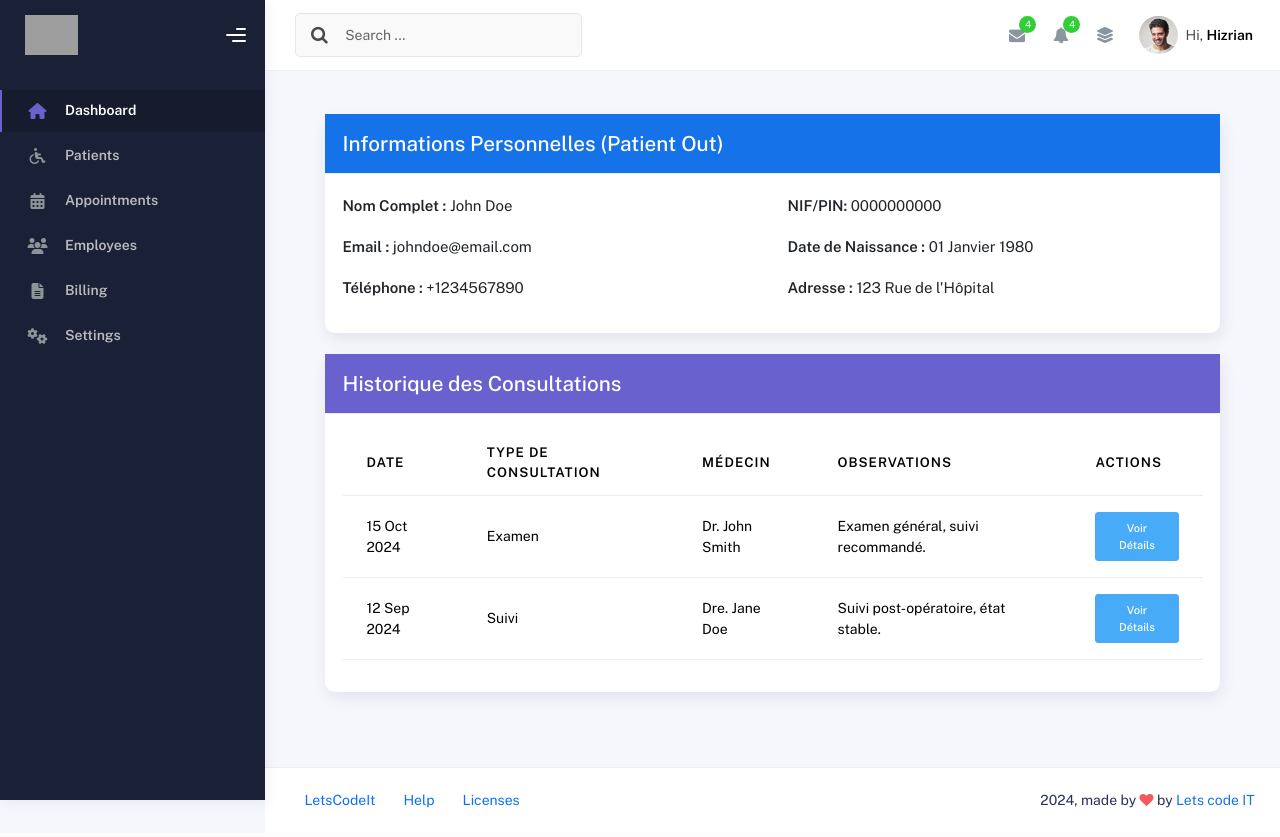
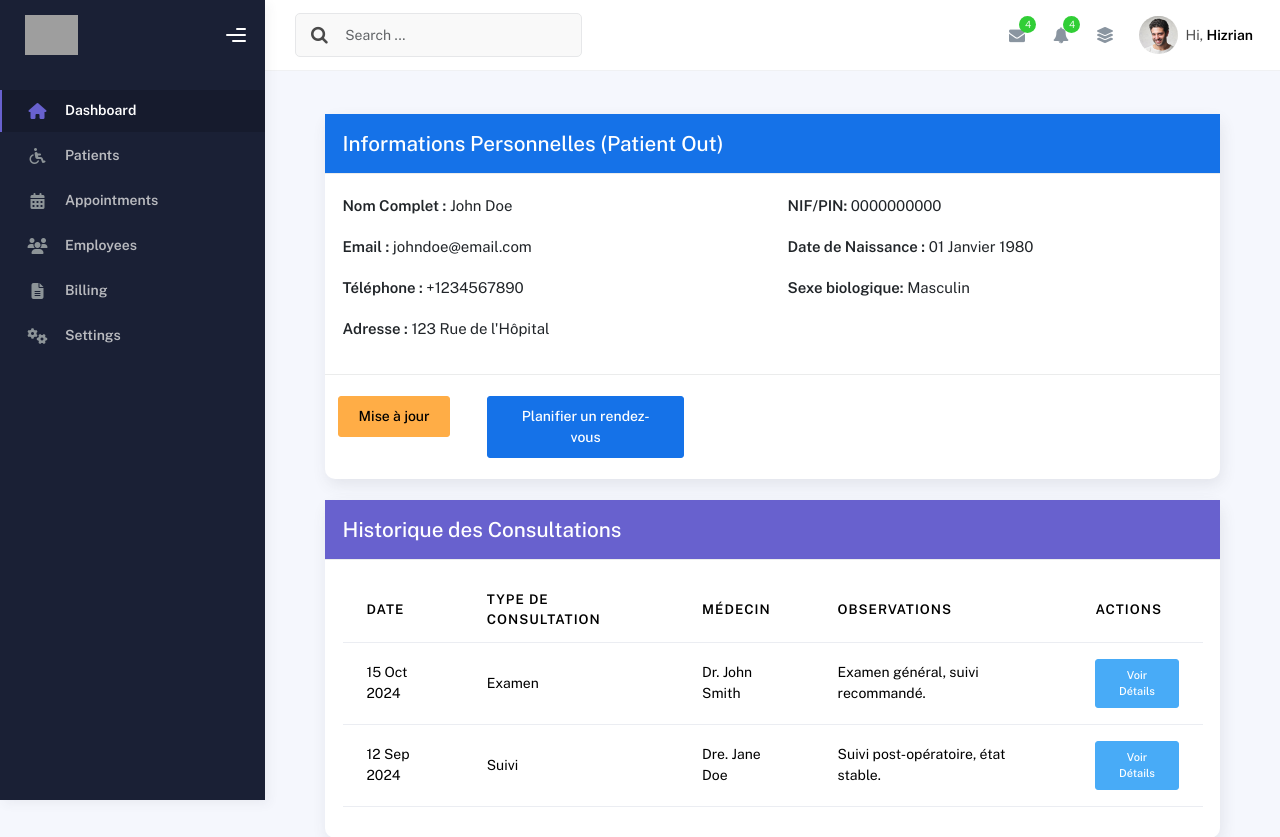
Before and after one commit to LetsCodeItV1/HospitalManagement, a Django app: page /reception/detail_patient in a window 1280 px wide. Shown: the top 837 px of the page. Before the commit the page ends 808 px from the top, so only its background shows below. Run offline with Django 5.2, Linux system fonts and the light colour scheme; some libraries are stand-ins or nearby versions; grey boxes are pictures that could not be loaded.

Commit message:
- Création de la page d'affichage des détails d'un patient - Creation du popup(modal) pour afficher les détails d'une consultation
Signed-off-by: Ralphy89 <43939986+ralphy89@users.noreply.github.com>

```diff
--- a/HospitalManagement/reception/templates/GestionPatients/detail_patient.html
+++ b/HospitalManagement/reception/templates/GestionPatients/detail_patient.html
@@ -20,11 +20,23 @@
                         <p><strong>Nom Complet :</strong> John Doe</p>
                         <p><strong>Email :</strong> johndoe@email.com</p>
                         <p><strong>Téléphone :</strong> +1234567890</p>
+                        <p><strong>Adresse :</strong> 123 Rue de l'Hôpital</p>
                     </div>
                     <div class="col-md-6">
                         <p><strong>NIF/PIN: </strong> 0000000000</p>
                         <p><strong>Date de Naissance :</strong> 01 Janvier 1980</p>
-                        <p><strong>Adresse :</strong> 123 Rue de l'Hôpital</p>
+                        <p><strong>Sexe biologique:</strong> Masculin</p>
+                    </div>
+
+                </div>
+            </div>
+            <div class="card-footer">
+                <div class="row">
+                    <div class="col-md-2 p-3">
+                        <a href="#" class="btn btn-warning">Mise à jour</a>
+                    </div>
+                    <div class="col-md-3 p-3">
+                        <a href="#" class="btn btn-primary">Planifier un rendez-vous</a>
                     </div>
                 </div>
             </div>
--- a/HospitalManagement/reception/templates/GestionPatients/patient_out.html
+++ b/HospitalManagement/reception/templates/GestionPatients/patient_out.html
@@ -77,6 +77,7 @@
                                             <i class="fa fa-external-link"></i>
                                         </button>
                                     </a>
+
                                     <button style="font-size: 25px" type="button" data-bs-toggle="tooltip"
                                             title="Télécharger le dossier" class="btn btn-link btn-danger">
                                         <i class="fa fa-file-pdf"></i>
--- a/HospitalManagement/reception/templates/home.html
+++ b/HospitalManagement/reception/templates/home.html
@@ -14,14 +14,14 @@
         </div>
         <div class="ms-md-auto py-2 py-md-0">
             {#                            <a href="#" class="btn btn-label-info btn-round me-2">Manage</a>#}
-            <a href="#" class="btn btn-success btn-round" data-bs-toggle="modal"
+            <a href="#" class="btn btn-success btn-round m-2" data-bs-toggle="modal"
                data-bs-target="#myModal">Nouveau patient</a>
             {% include 'patient_form.html' %}
-            <a href="#" class="btn btn-primary btn-round" data-bs-toggle="modal"
+            <a href="#" class="btn btn-primary btn-round m-2" data-bs-toggle="modal"
                data-bs-target="#modalAppointement">Planifiez
                 rendez-vous</a>
             {% include 'appointement_form.html' %}
-            <a href="#" class="btn btn-warning  btn-round" data-bs-toggle="modal"
+            <a href="#" class="btn btn-warning  btn-round m-2" data-bs-toggle="modal"
                data-bs-target="#presenceModal">Confirmation de
                 présence</a>
             {% include 'presence_form.html' %}
```
